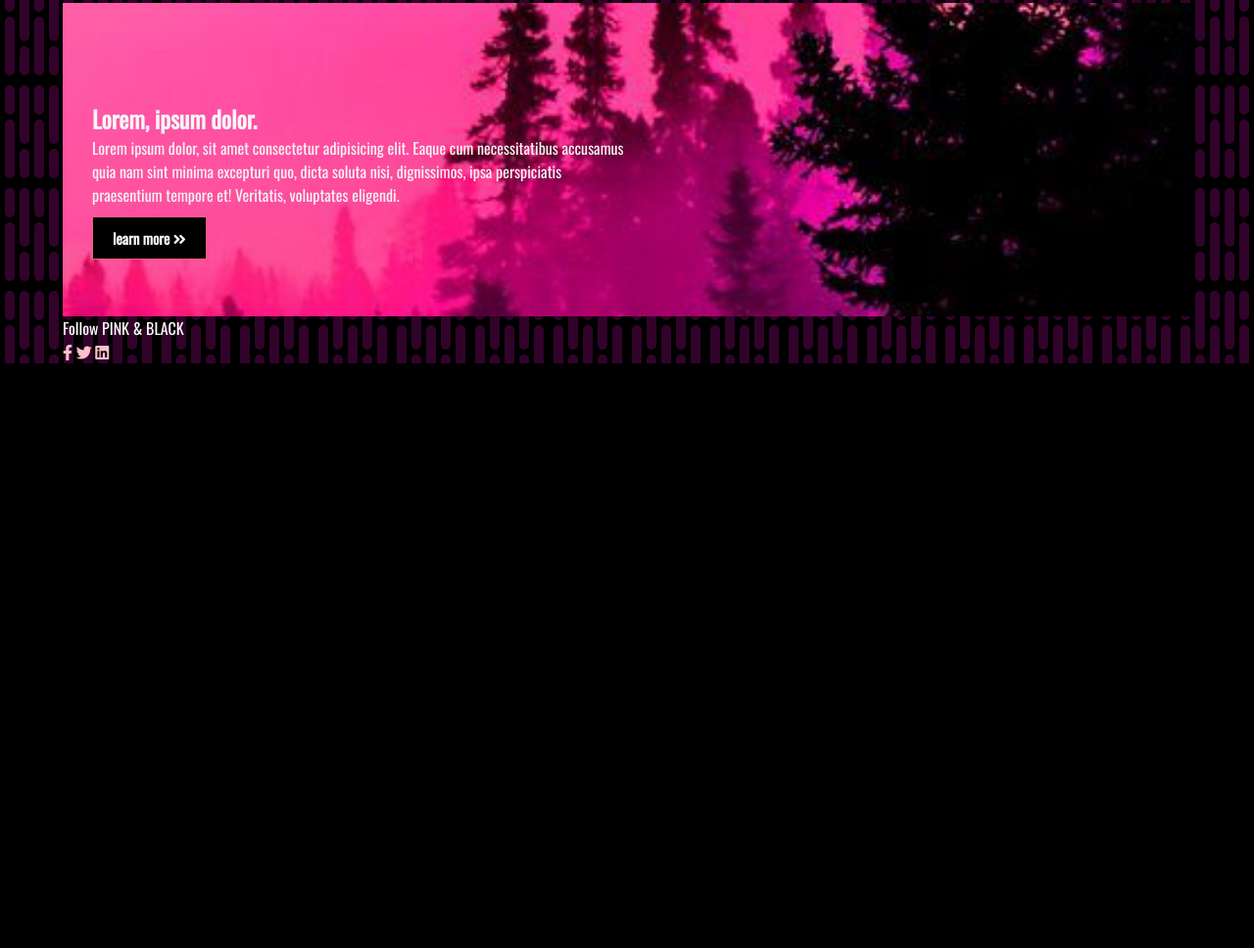
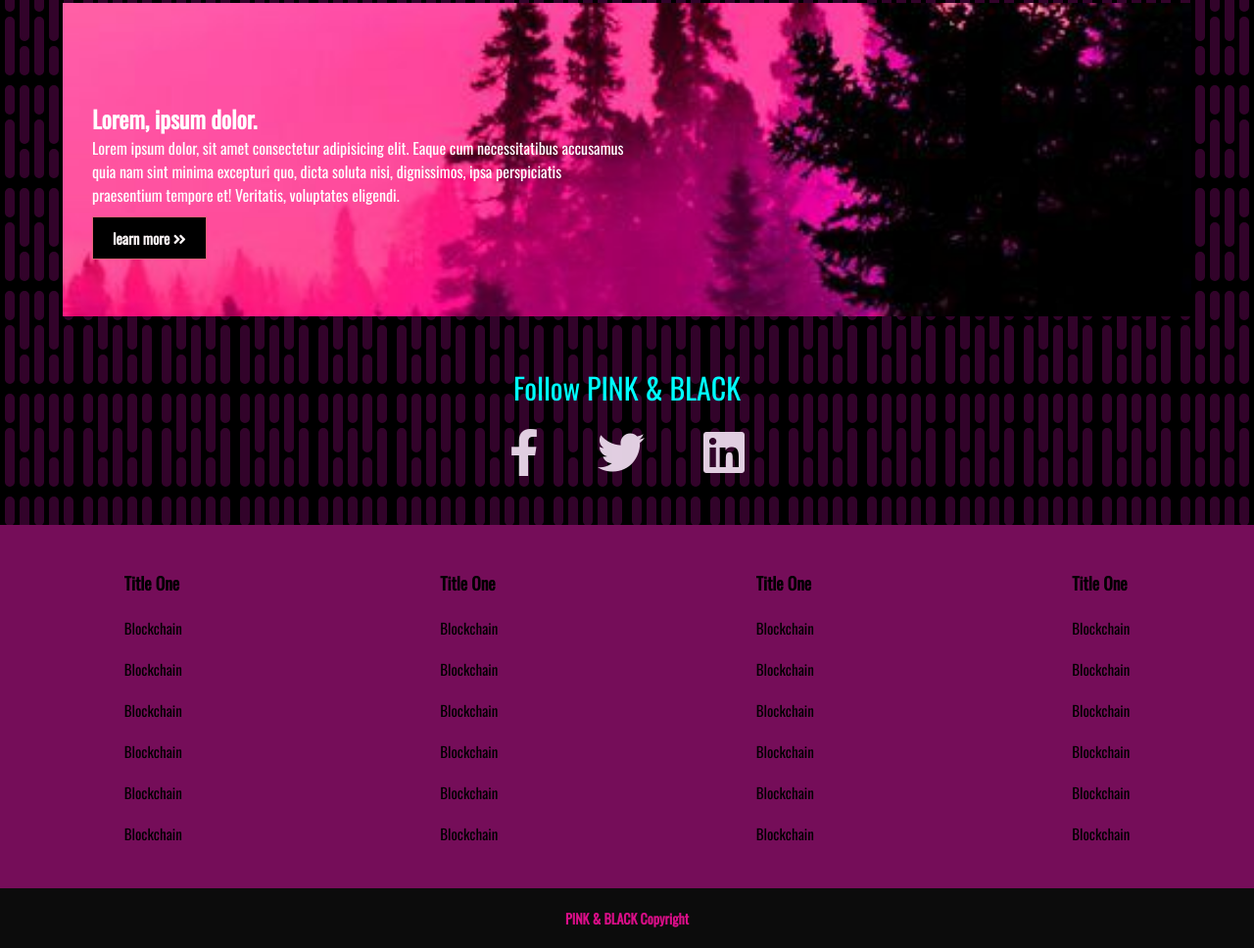
Before and after one commit to carlosgomez900/mi-primer-pagina-web, a plain HTML site: page index.html in a window 1280 px wide. Shown: the part 1388-2356 px from the top of the page at 98% size. Before the commit the page ends 1759 px from the top, so only its background shows below. Drawn offline with nearby package versions, Linux system fonts and the light colour scheme.

Commit message:
4ta oarte de proyecto
se empieza a ajustar las pantalla para todos los tipos de dispositivos

```diff
--- a/index.html
+++ b/index.html
@@ -151,5 +151,114 @@
 
     </div>
 
+    <div class="footer-links">
+        <div class="footer-container">
+            <ul>
+                <li>
+                    <a href="#">
+                        <h3>Title One</h3>
+                    </a>
+                </li>
+                <li>
+                    <a href="#">Blockchain</a>
+                </li>
+                <li>
+                    <a href="#">Blockchain</a>
+                </li>
+                <li>
+                    <a href="#">Blockchain</a>
+                </li>
+                <li>
+                    <a href="#">Blockchain</a>
+                </li>
+                <li>
+                    <a href="#">Blockchain</a>
+                </li>
+                <li>
+                    <a href="#">Blockchain</a>
+                </li>
+            </ul>
+            <ul>
+                <li>
+                    <a href="#">
+                        <h3>Title One</h3>
+                    </a>
+                </li>
+                <li>
+                    <a href="#">Blockchain</a>
+                </li>
+                <li>
+                    <a href="#">Blockchain</a>
+                </li>
+                <li>
+                    <a href="#">Blockchain</a>
+                </li>
+                <li>
+                    <a href="#">Blockchain</a>
+                </li>
+                <li>
+                    <a href="#">Blockchain</a>
+                </li>
+                <li>
+                    <a href="#">Blockchain</a>
+                </li>
+            </ul>
+            <ul>
+                <li>
+                    <a href="#">
+                        <h3>Title One</h3>
+                    </a>
+                </li>
+                <li>
+                    <a href="#">Blockchain</a>
+                </li>
+                <li>
+                    <a href="#">Blockchain</a>
+                </li>
+                <li>
+                    <a href="#">Blockchain</a>
+                </li>
+                <li>
+                    <a href="#">Blockchain</a>
+                </li>
+                <li>
+                    <a href="#">Blockchain</a>
+                </li>
+                <li>
+                    <a href="#">Blockchain</a>
+                </li>
+            </ul>
+            <ul>
+                <li>
+                    <a href="#">
+                        <h3>Title One</h3>
+                    </a>
+                </li>
+                <li>
+                    <a href="#">Blockchain</a>
+                </li>
+                <li>
+                    <a href="#">Blockchain</a>
+                </li>
+                <li>
+                    <a href="#">Blockchain</a>
+                </li>
+                <li>
+                    <a href="#">Blockchain</a>
+                </li>
+                <li>
+                    <a href="#">Blockchain</a>
+                </li>
+                <li>
+                    <a href="#">Blockchain</a>
+                </li>
+            </ul>
+        </div>
+    </div>
+
+    <footer class="footer">
+        <h3>PINK & BLACK Copyright</h3>
+    </footer>
+
 </body>
 </html>
--- a/styles.css
+++ b/styles.css
@@ -13,7 +13,7 @@ body{
 }
 
 a{
-    color: pink;
+    color:pink;
     text-decoration: none;
 }
 
@@ -54,7 +54,7 @@ ul{
 }
 
 .nav-main ul li a:hover{
-    border-bottom: 2px solid white;
+    border-bottom: 2px solid rgb(83, 2, 60);
 }
 
 .nav-main ul.nav-menu{
@@ -71,13 +71,13 @@ hr{
     width: 100%;
     height: 320px;
     background: url(./img/Screenshot_20230323_191501_Samsung\ Notes.jpg) no-repeat center center/cover;
-    padding-bottom: 50px;
+    padding: 50px;
     margin-bottom: 20px;
     display: flex;
     flex-direction: column;
     align-items: center;
     justify-content: flex-end;
-    color: rgb(252, 252, 253);
+    color:rgb(250, 246, 247);
 }
 
 .btn {
@@ -122,7 +122,7 @@ hr{
 
 .news-cards a {
     padding: 10px 0;
-    color: hsl(0, 0%, 95%);
+    color: hsl(0, 19%, 78%);
     text-transform: uppercase;
     display: inline-block;
     font-weight: bold;
@@ -143,7 +143,7 @@ hr{
 .cards-banner-one .content {
     width: 40%;
     padding: 90px 0 0 30px;
-    color: whitesmoke;
+    color: rgb(254, 254, 254);
 }
 
 .cards-banner-one p,
@@ -161,5 +161,102 @@ hr{
 .cards-banner-two .content {
     width: 50%;
     padding: 100px 0 0 30px;
-    color: whitesmoke;
+    color: white;
 }
+
+/*SOCIAL*/
+.social {
+    margin: 50px;
+}
+
+.social p {
+    text-align: center;
+    font-size: 30px;
+    margin-bottom: 20px;
+    color: aqua;
+}
+
+.links {
+    display: flex;
+    align-items: center;
+    justify-content: center;
+}
+
+.links a {
+    margin: 0 30px;
+    color: rgba(229, 211, 229, 0.978);
+}
+
+.links a i {
+    font-size: 3rem;
+}
+
+/* FOOTER LINKS */
+.footer-links a {
+    color:black;
+}
+.footer-links {
+    background:rgb(117, 13, 89);
+    font-size: 15px;
+    padding: 35px 0;
+}
+
+.footer-container {
+    display:grid;
+    grid-template-columns: repeat(4, 1fr);
+    gap: 10px;
+    align-items: flex-start;
+    justify-content: center;
+}
+
+.footer-container ul {
+    margin: 0 auto;
+}
+
+.footer-container ul li {
+    line-height: 2.8;
+}
+
+.footer {
+    background: rgb(12, 12, 12);
+    color: rgb(218, 14, 136);
+    font-size: 12px;
+    padding: 20px 0;
+    text-align: center;
+    padding-bottom: 20px;
+}
+
+@media (max-width:700px) {
+
+    .nav-main ul.nav-menu{
+        display: block;
+        position: absolute;
+        top: 0;
+        left: 0;
+        background:black;
+        height: 100%;
+        padding: 30px;
+        opacity: .9;
+        transform: translateX(-20px);
+    }
+   .nav-main ul.nav-menu li {
+        padding: 20px;
+        font-size: 15px;
+   }
+
+
+    .news-cards {
+        grid-template-columns: repeat(2, 1fr);
+    }
+
+    .cards-banner-one .content,
+    .cards-banner-two .content
+    {
+        width: 80%;
+    }
+
+     .footer-links .footer-container{
+        grid-template-columns: repeat(2, 1fr);
+     }
+
+}
```
Also changed, not shown: 1 other file.
